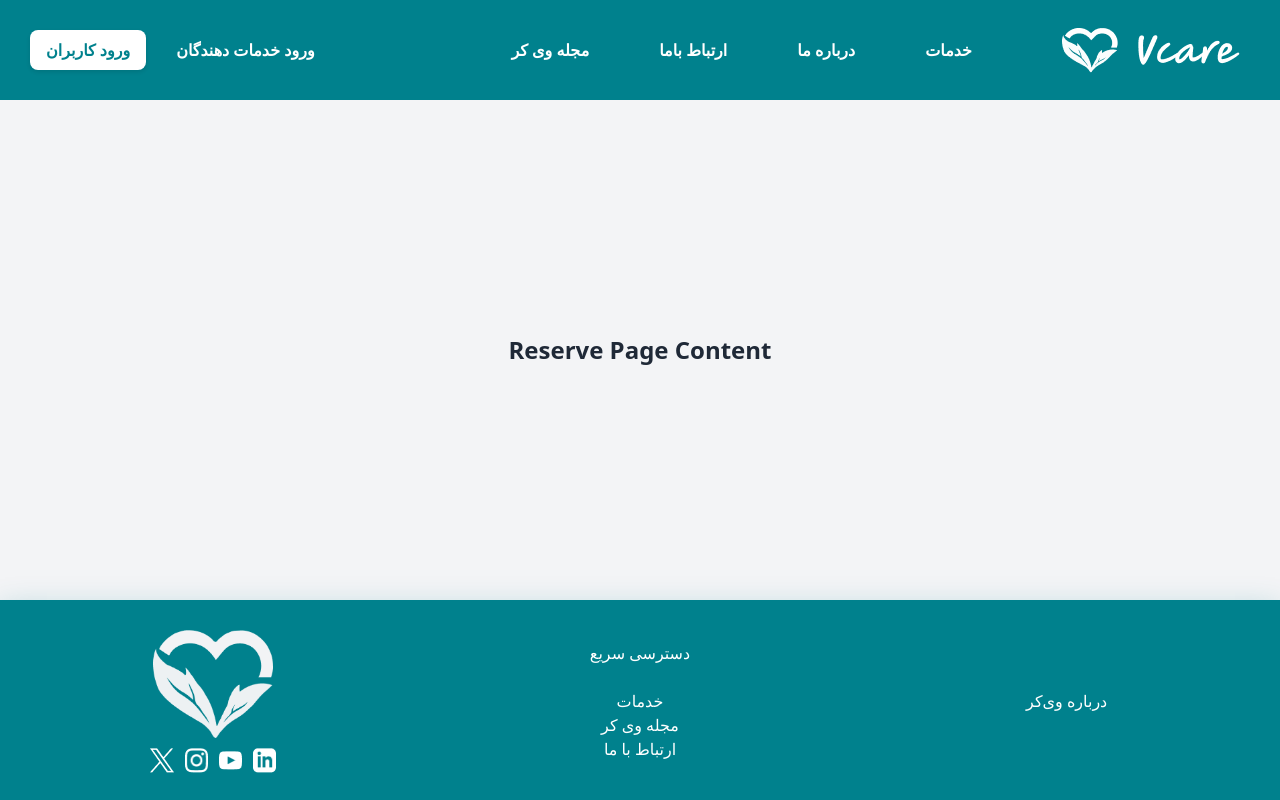
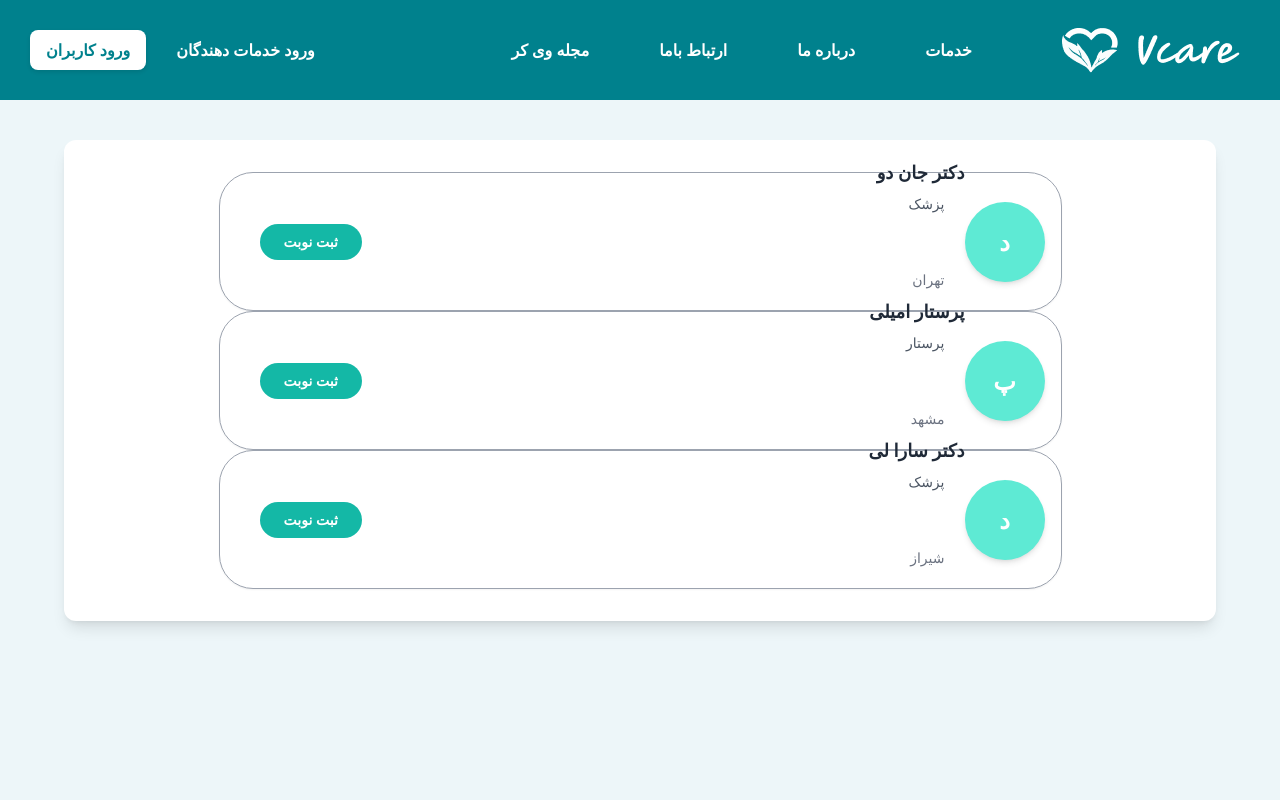
Before and after one commit to parsard/vcare-front, a React (Create React App) app: page /reserve in a window 1280 px wide. Shown: the top 800 px of the page. Built offline with nearby package versions, Linux system fonts and the light colour scheme.

Commit message:
reserve providers profile added

```diff
--- a/src/Components/QuickAccess/Reserve.jsx
+++ b/src/Components/QuickAccess/Reserve.jsx
@@ -1,22 +1,62 @@
-import { React } from "react";
+import React from "react";
 import Navbar from "../NavBar/NavBar";
 import Footer from "../Footer/Footer";
 
 export const Reserve = () => {
+  const providers = [
+    { name: "دکتر جان دو", role: "پزشک", city: "تهران" },
+    { name: "پرستار امیلی", role: "پرستار", city: "مشهد" },
+    { name: "دکتر سارا لی", role: "پزشک", city: "شیراز" },
+  ];
+
   return (
-    <div className="flex flex-col min-h-screen">
-      {/* Navbar */}
+    <>
       <Navbar />
+      <div
+        dir="rtl"
+        className="flex justify-center items-start min-h-screen bg-[#EDF6F9] py-10"
+      >
+        <div className="bg-white rounded-xl shadow-lg p-8 w-full max-w-[90%] mx-auto">
+          <div className="space-y-6">
+            {providers.map((provider, index) => (
+              <div
+                key={index}
+                className="flex items-center bg-white border border-gray-400 rounded-[34px] shadow-sm p-4"
+                style={{ maxWidth: "843px", height: "139px", margin: "0 auto" }}
+              >
+                {/* Profile Avatar */}
+                <div className="flex items-center justify-center w-20 h-20 bg-teal-300 rounded-full shadow-md">
+                  <span className="text-2xl font-bold text-white">
+                    {provider.name[0]}
+                  </span>
+                </div>
 
-      {/* Main Content */}
-      <main className="flex-grow flex items-center justify-center bg-gray-100">
-        <h1 className="text-2xl font-bold text-gray-800">
-          Reserve Page Content
-        </h1>
-      </main>
+                {/* Profile Details */}
+                <div className="flex flex-col justify-between flex-1 text-right">
+                  <div>
+                    <h3 className="text-lg font-bold text-gray-800">
+                      {provider.name}
+                    </h3>
+                    <p className="text-sm text-gray-600 mt-2">
+                      {provider.role}
+                    </p>
+                  </div>
+                  <p className="text-sm text-gray-500">
+                    <span className="material-icons text-gray-500 align-middle"></span>{" "}
+                    {provider.city}
+                  </p>
+                </div>
 
-      {/* Footer */}
+                {/* Reserve Button */}
+                <button className="bg-teal-500 text-white rounded-full px-6 py-2 text-sm font-semibold hover:bg-teal-600 transition ml-6">
+                  ثبت نوبت
+                </button>
+              </div>
+            ))}
+          </div>
+        </div>
+      </div>
       <Footer />
-    </div>
+    </>
   );
 };
```
